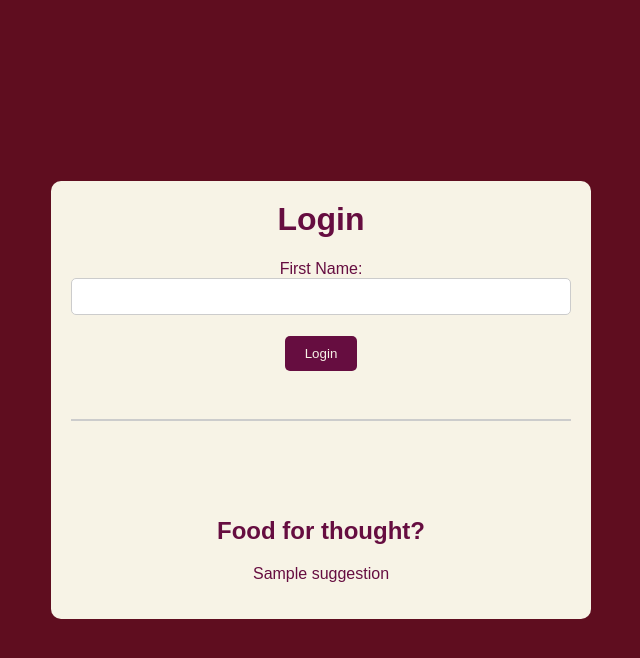
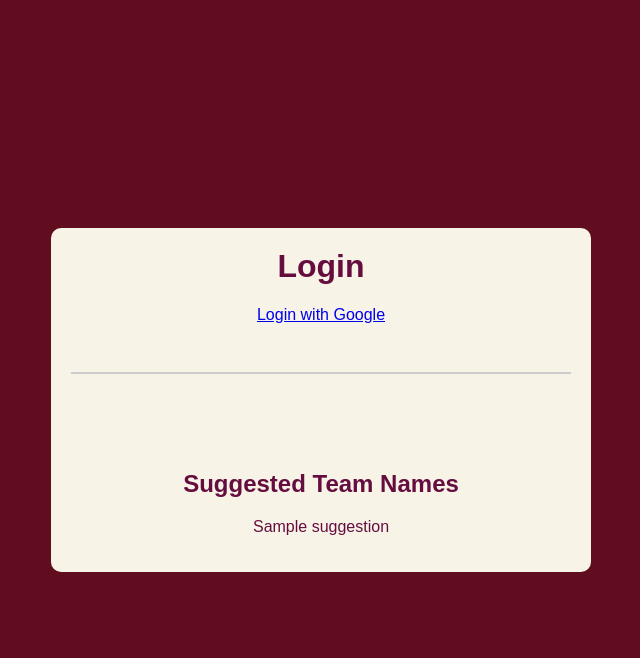
Before and after one commit to jacopotarantino/team-name-voting, a Flask app: template templates/index.html in a window 1280 px wide. Shown: the top 658 px of the page, without its empty margins (319-959 px from the left). Run offline with Flask 3, Linux system fonts and the light colour scheme; the template is opened without the code that fills it: most values are stand-ins (such as "Sample title", 1, 10 or a date in 2020).

Commit message:
Add basic google oauth

```diff
--- a/app.py
+++ b/app.py
@@ -1,7 +1,8 @@
-from flask import Flask, render_template, request, redirect, url_for, session
+from flask import Flask, render_template, request, redirect, url_for, session, jsonify
 import os
 import redis
 import json
+from authlib.integrations.flask_client import OAuth
 from openai import OpenAI
 from dotenv import load_dotenv
 
@@ -21,38 +22,67 @@ redis_client = redis.from_url(uri, decode_responses=True)
 app = Flask(__name__)
 app.secret_key = os.environ.get("SECRET_KEY")
 
-@app.route('/', methods=['GET', 'POST'])
+# OAuth Setup
+oauth = OAuth(app)
+google = oauth.register(
+    name='google',
+    client_id=os.environ.get("GOOGLE_CLIENT_ID"),
+    client_secret=os.environ.get("GOOGLE_CLIENT_SECRET"),
+    access_token_url='https://accounts.google.com/o/oauth2/token',
+    access_token_params=None,
+    authorize_url='https://accounts.google.com/o/oauth2/auth',
+    authorize_params=None,
+    client_kwargs={'scope': 'openid email profile'},
+)
+
+def generate_team_name_suggestions():
+    response = openai_client.chat.completions.create(
+        model="gpt-3.5-turbo",
+        messages=[
+            {
+                "role": "user",
+                "content": "Generate 3 creative and funny team names, each being a 2-8 word (preferably 3-5 words) pun related to this last week's news."
+            }
+        ]
+    )
+
+    suggestions = response.choices[0].message.content.strip().split('\n')
+    return [suggestion.strip() for suggestion in suggestions if suggestion.strip()]
+
+@app.route('/')
 def index():
-    def generate_team_name_suggestions():
-        completion = openai_client.chat.completions.create(
-            model="gpt-3.5-turbo",
-            messages=[
-                {
-                    "role": "user",
-                    "content": "Look up this last week's top news topics and generate 3 puns based on those topics. They should be 3-6 words and snappy",
-                }
-            ],
-        )
+    suggestions = generate_team_name_suggestions()
+    user = session.get('user')
+    return render_template('index.html', user=user, suggestions=suggestions)
 
-        suggestions = completion.choices[0].message.content.strip().split('\n')
-        return [suggestion.strip() for suggestion in suggestions if suggestion.strip()]
+@app.route('/login')
+def login():
+    redirect_uri = url_for('authorize', _external=True)
+    return google.authorize_redirect(redirect_uri)
 
-    if request.method == 'POST':
-        first_name = request.form['first_name']
-        session['first_name'] = first_name
-        if not redis_client.exists(f'user_votes:{first_name}'):
-            redis_client.set(f'user_votes:{first_name}', json.dumps([]))
-        return redirect(url_for('vote'))
+@app.route('/authorize')
+def authorize():
+    token = google.authorize_access_token()
+    resp = google.get('userinfo')
+    user_info = resp.json()
+    session['user'] = user_info
+    first_name = user_info['given_name']
+    if not redis_client.exists(f'user_votes:{first_name}'):
+        redis_client.set(f'user_votes:{first_name}', json.dumps([]))
+    return redirect(url_for('vote'))
 
-    suggestions = generate_team_name_suggestions()
-    return render_template('index.html', suggestions=suggestions)
+@app.route('/logout')
+def logout():
+    session.pop('user', None)
+    return redirect(url_for('index'))
 
 @app.route('/vote', methods=['GET', 'POST'])
 def vote():
-    if 'first_name' not in session:
+    user = session.get('user')
+    if not user:
         return redirect(url_for('index'))
 
-    first_name = session['first_name']
+    first_name = user['given_name']
     user_votes = json.loads(redis_client.get(f'user_votes:{first_name}'))
 
     if request.method == 'POST':
--- a/templates/index.html
+++ b/templates/index.html
@@ -8,14 +8,15 @@
 </head>
 <body>
     <div class="container">
-        <h1>Login</h1>
-        <form class="login" method="post" action="/">
-            <label for="first_name">First Name:</label>
-            <input type="text" id="first_name" name="first_name" required>
-            <button type="submit">Login</button>
-        </form>
+        {% if user %}
+            <h1>Welcome, {{ user['given_name'] }}</h1>
+            <a href="{{ url_for('logout') }}">Logout</a>
+        {% else %}
+            <h1>Login</h1>
+            <a href="{{ url_for('login') }}">Login with Google</a>
+        {% endif %}
         <hr>
-        <h2>Food for thought?</h2>
+        <h2>Suggested Team Names</h2>
         <ul class="suggestions">
             {% for suggestion in suggestions %}
                 <li>{{ suggestion }}</li>
```
Also changed, not shown: requirements.txt (+7 -0 lines).
